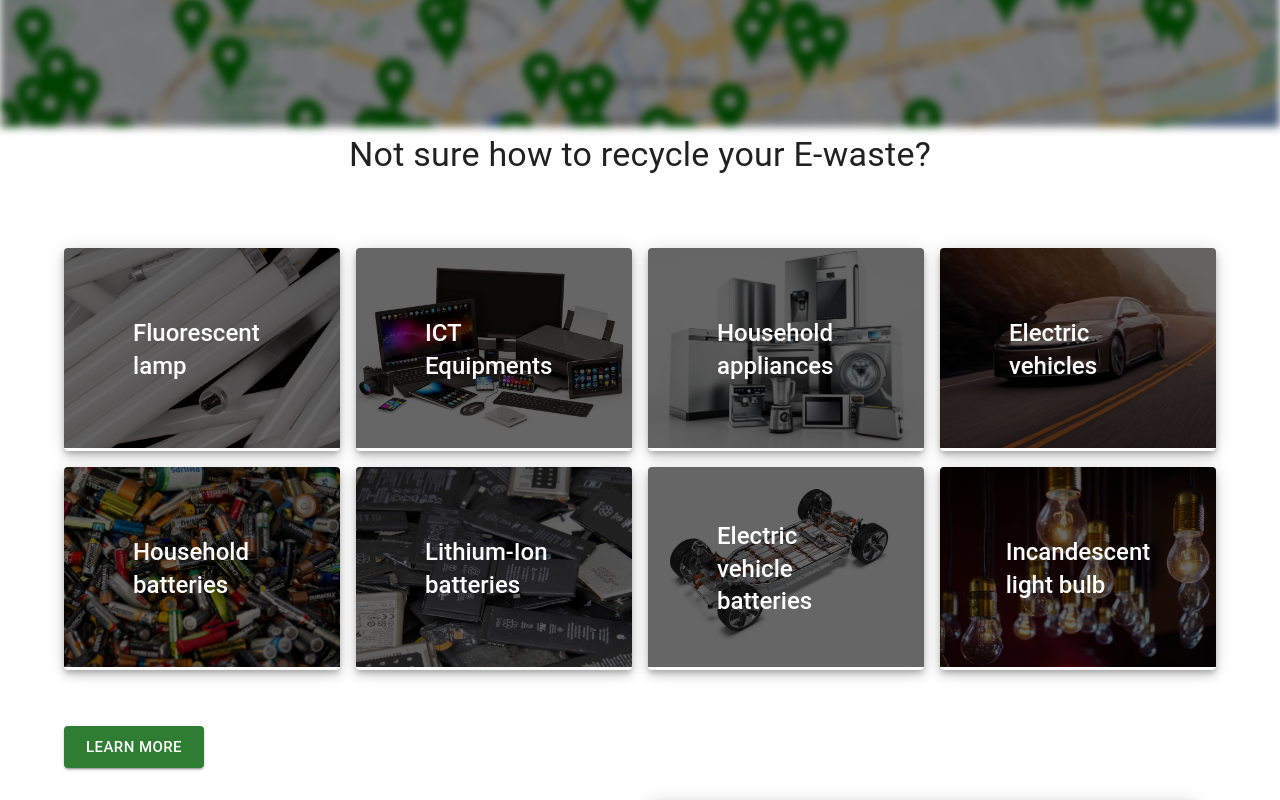
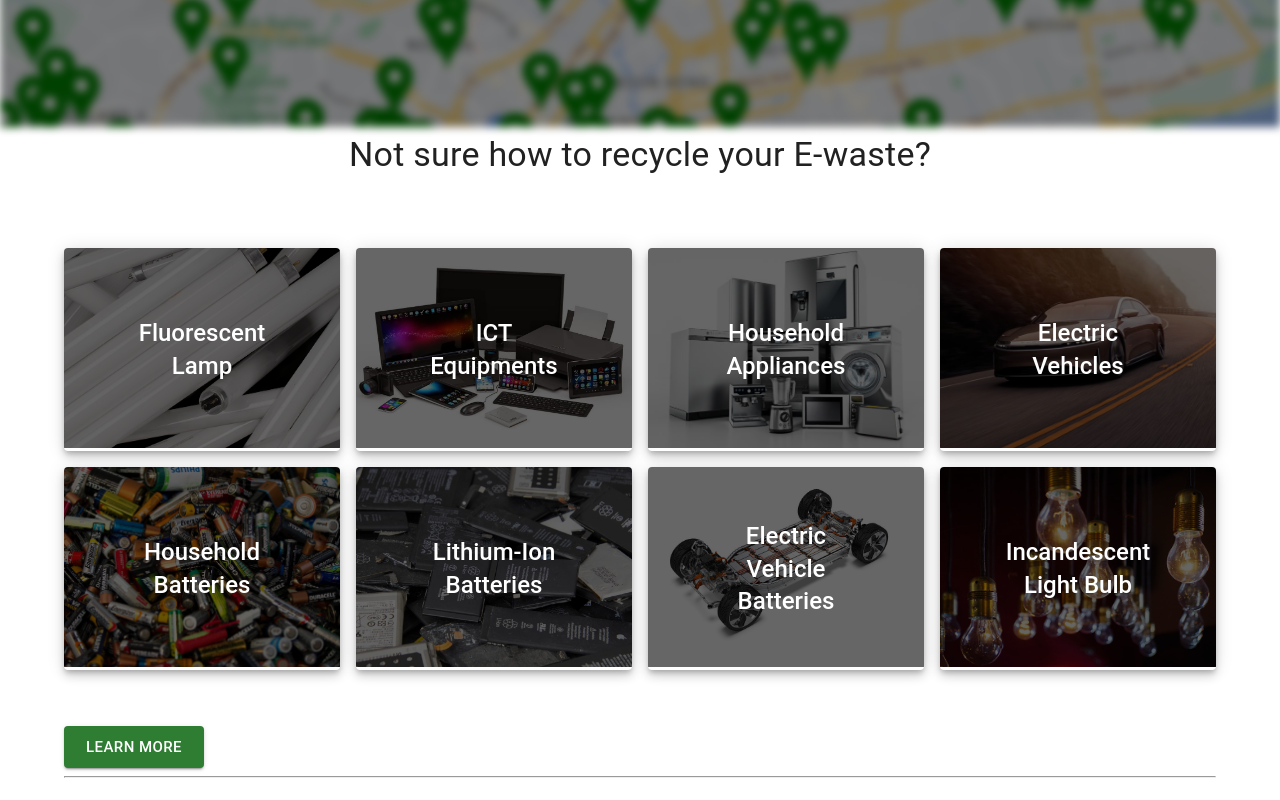
Before and after one commit to thanhvd1403/recycling-web-app, a Next.js app: page / in a window 1280 px wide. Shown: the part 820-1620 px from the top of the page. Built offline with nearby package versions, Linux system fonts and the light colour scheme.

Commit message:
revamp home page

```diff
--- a/pages/index.js
+++ b/pages/index.js
@@ -13,7 +13,14 @@ import { getAllPosts } from "../lib/api";
 import { Card, CardActionArea } from "@mui/material";
 import DateFormatter from "../components/date-formatter";
 import Link from "next/link";
+import Swal from "sweetalert2";
+import { EwasteInfo } from "../data/data";
 
+/**
+ * Function to render index page
+ * @param {*} allPosts List of posts to render
+ * @returns {React.Node}
+ */
 export default function Index({ allPosts }) {
   return (
     <>
@@ -23,19 +30,26 @@ export default function Index({ allPosts }) {
         </Head>
         <Welcome />
         <To_Recycle />
+        <div className="bg-[url('/assets/background.png')]">
           <Container maxWidth="lg">
-          <div className="py-[15vh] bg-[url('/assets/background.png')]">
+            <div className="py-[15vh]">
               <To_Information />
             </div>
-          <div className="pb-[15vh] bg-[url('/assets/background.png')]">
+            <hr className="border-accent-2 mb-[12vh] bg-teal-50 " />
+            <div className="pb-[15vh]">
               <To_Event allPosts={allPosts} />
             </div>
           </Container>
+        </div>
       </Layout>
     </>
   );
 }
 
+/**
+ * Function to render Welcome section
+ * @returns {React.Node}
+ */
 function Welcome() {
   return (
     <div className="flex flex-wrap flex-grow justify-center">
@@ -48,6 +62,10 @@ function Welcome() {
   );
 }
 
+/**
+ * Function to render Recycle page introduction
+ * @returns {React.Node}
+ */
 function To_Recycle() {
   return (
     // <Grid container alignItems="center" spacing={2}>
@@ -134,6 +152,10 @@ function To_Recycle() {
   );
 }
 
+/**
+ * Function to render Information page introduction
+ * @returns {React.Node}
+ */
 function To_Information() {
   return (
     <div className="text-center">
@@ -141,19 +163,18 @@ function To_Information() {
         Not sure how to recycle your E-waste?
       </Typography>
       <Grid container alignItems="stretch" spacing={2} my={7}>
-        <Waste_Item title="Fluorescent lamp" image="fluorescent.jpg" />
-        <Waste_Item title="ICT Equipments" image="ict.jpg" />
-        <Waste_Item title="Household appliances" image="household.jpg" />
-        <Waste_Item title="Electric vehicles" image="lucid-dream.jpg" />
-        <Waste_Item title="Household batteries" image="batteries.jpg" />
-        <Waste_Item title="Lithium-Ion batteries" image="lithium.jpg" />
-        <Waste_Item
-          title="Electric vehicle batteries"
-          image="car-battery.jpg"
+        {Object.entries(EwasteInfo).map(([type, specificInfo]) => {
+          return (
+            <ItemCard
+              key={type}
+              title={type}
+              imageURL={specificInfo.imageURL}
+              data={[type, specificInfo.description, specificInfo.link]}
             />
-        <Waste_Item title="Incandescent light bulb" image="lightbulbs.jpg" />
+          );
+        })}
       </Grid>
-      <Link href="/recycling_page" passHref>
+      <Link href="/info_page" passHref>
         <Button variant="contained" size="large" color="success">
           Learn more
         </Button>
@@ -162,13 +183,39 @@ function To_Information() {
   );
 }
 
-function Waste_Item(props) {
+/**
+ * Item card to display information about specific type
+ * @param {*} props
+ * @returns {React.Node} of MUI Grid item
+ */
+function ItemCard(props) {
+  const [type, description] = props.data;
   return (
     <Grid item xs={6} md={3}>
-      <Card className="waste_card" elevation={6}>
-        <CardActionArea>
+      <Card className="cardItem" elevation={6}>
+        <CardActionArea
+          onClick={() => {
+            Swal.fire({
+              title: `${type}`,
+              html: `<div>
+                <p style="text-align: justify; margin-bottom:2rem">
+                  ${description}
+                </p>
+                <link href="/button.css" rel="stylesheet">
+                <style>
+                </style>
+              </div>`,
+              icon: "info",
+              color: "#000",
+              background: "#ECEFDA",
+              backdrop: `rgba(153, 241, 118, 0.4)`,
+              confirmButtonText: "Gotcha!",
+              confirmButtonColor: "green",
+            });
+          }}
+        >
           <img
-            src={"/assets/home_page/" + props.image}
+            src={props.imageURL}
             title={props.title}
             alt={"Image of " + props.title}
             style={{
@@ -178,8 +225,11 @@ function Waste_Item(props) {
               objectFit: "cover",
             }}
           />
-          <div
-            style={{
+          <Typography
+            variant="h5"
+            fontWeight={500}
+            sx={{
+              textAlign: "center",
               position: "absolute",
               color: "white",
               top: "50%",
@@ -187,16 +237,18 @@ function Waste_Item(props) {
               transform: "translate(-50%, -50%)",
             }}
           >
-            <Typography variant="h5" fontWeight={500}>
             {props.title}
           </Typography>
-          </div>
         </CardActionArea>
       </Card>
     </Grid>
   );
 }
 
+/**
+ * Function to render Event page introduction
+ * @returns {React.Node}
+ */
 function To_Event({ allPosts }) {
   const morePosts = allPosts.slice(1);
   return (
@@ -236,6 +288,11 @@ function To_Event({ allPosts }) {
   );
 }
 
+/**
+ * Item card to display information about recycling events
+ * @param {*} props
+ * @returns {React.Node} of MUI Grid item
+ */
 function Event_Card(props) {
   return (
     <Card sx={{ my: 4, maxWidth: 550 }} className="event_card" elevation={6}>
@@ -252,12 +309,14 @@ function Event_Card(props) {
           />
         </Grid>
         <Grid item maxWidth={310}>
+          <Link href={`/posts/${props.post.slug}`} passHref>
             <Box sx={{ display: "flex", flexDirection: "column" }}>
               <Typography variant="h5" className="event_card-title">
                 {props.post.title}
               </Typography>
               <DateFormatter dateString={props.post.date} />
             </Box>
+          </Link>
         </Grid>
       </Grid>
     </Card>
```
Lines whose indentation alone changed are shown as unchanged.
